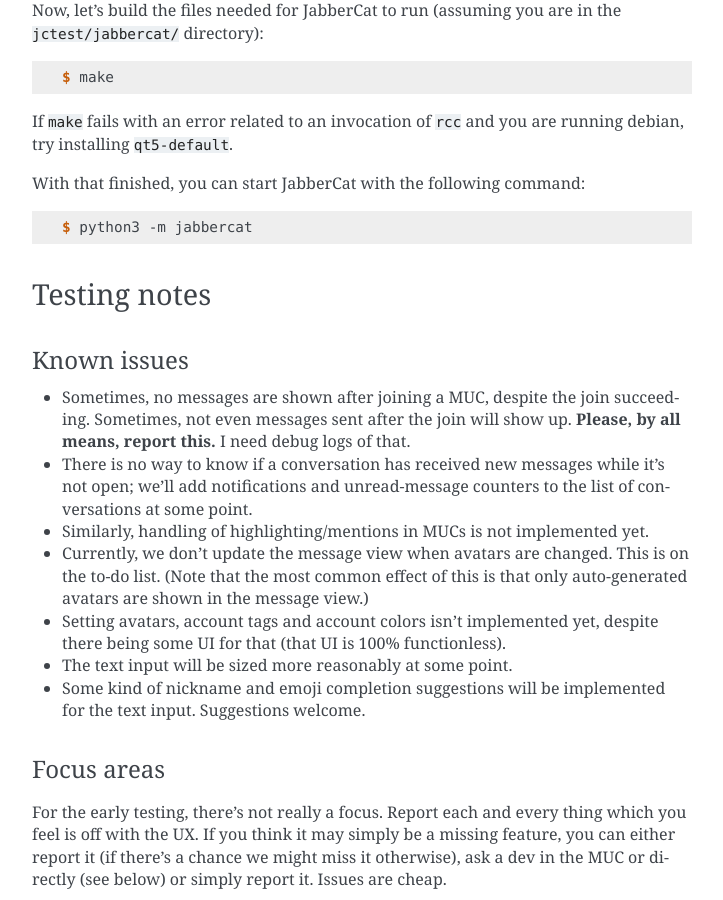
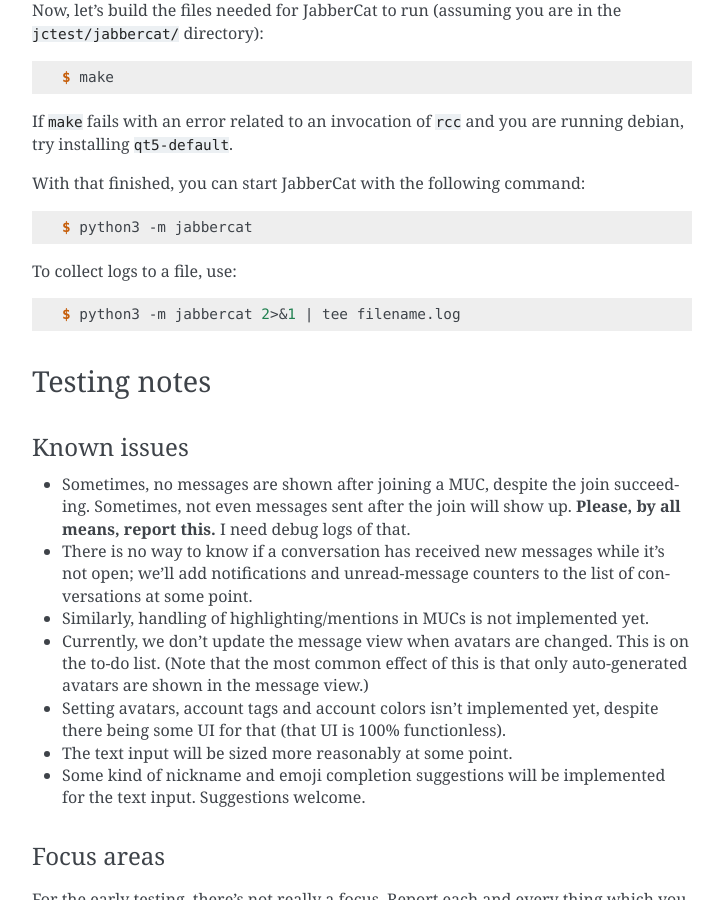
Before and after one commit to jabbercat/jabbercat, a Sphinx documentation site: the page built from docs/testing/index.rst, in a window 1280 px wide and 900 px high, scrolled down 3076 px. Shown: the whole window, without its empty margins (388-1111 px from the left). Built offline with Sphinx 7.4.7, drawn with Linux system fonts in a browser that asks for light colours.

Commit message:
Add example to collect logs in testing guide

```diff
--- a/docs/testing/index.rst
+++ b/docs/testing/index.rst
@@ -169,6 +169,12 @@
 
     $ python3 -m jabbercat
 
+To collect logs to a file, use:
+
+.. code-block:: console
+
+    $ python3 -m jabbercat 2>&1 | tee filename.log
+
 
 Testing notes
 =============
```
